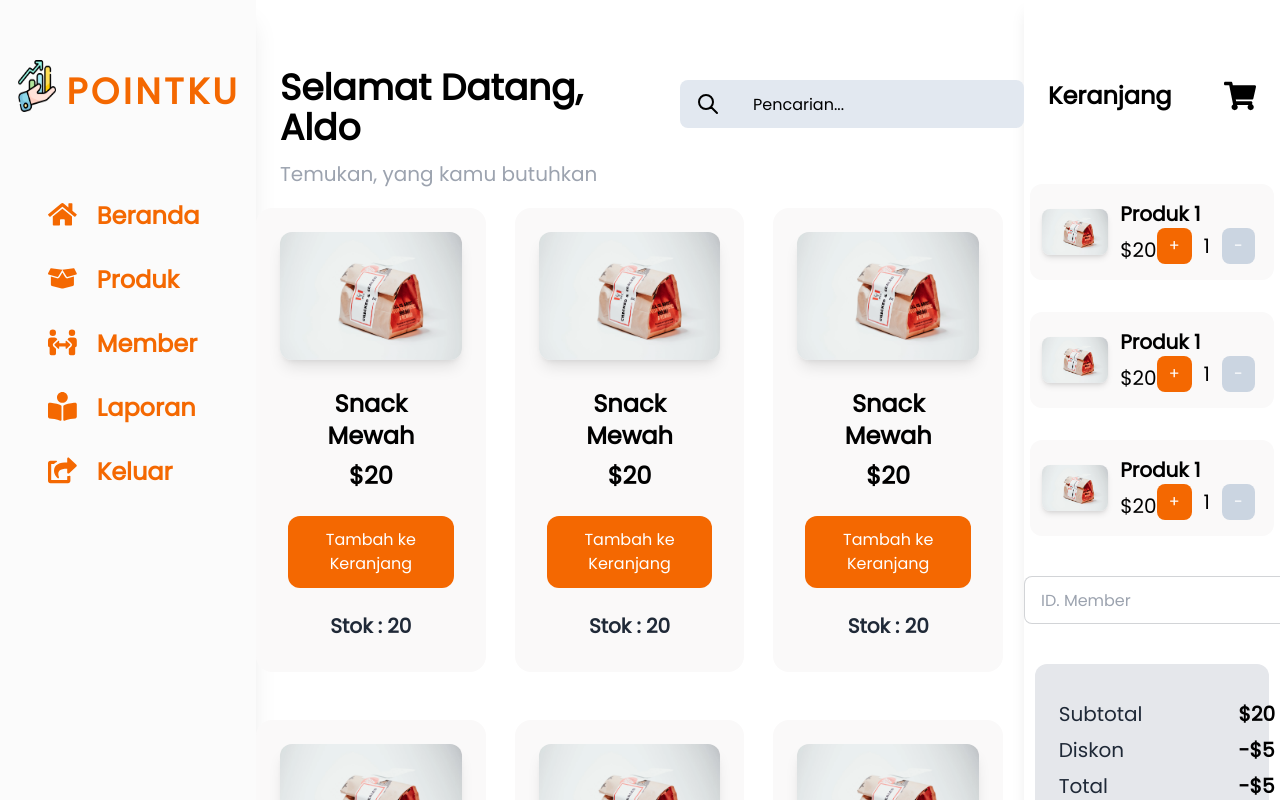
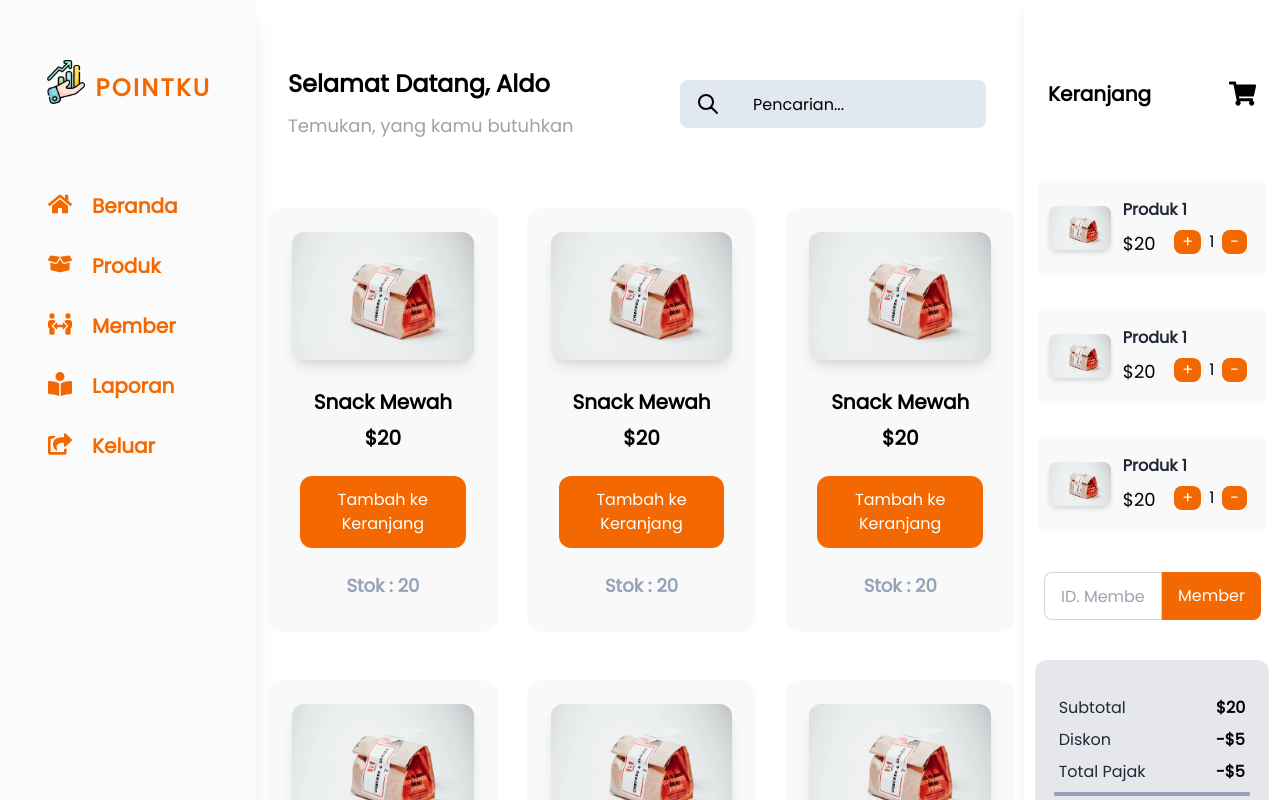
Before and after one commit to agungcahya122/PointKu, a React (Vite) app: page / in a window 1280 px wide. Built offline with nearby package versions, Linux system fonts and the light colour scheme; a web font is replaced by a local one.

Commit message:
style:fix styling size unit

```diff
--- a/src/components/Card.tsx
+++ b/src/components/Card.tsx
@@ -10,10 +10,10 @@ export default function Card() {
           <img src={product1} alt="Shoes" className="rounded-xl shadow-lg" />
         </figure>
         <div className="card-body items-center text-center">
-          <h1 className="card-title text-black font-poppins font-bold -mt-7 text-2xl">
+          <h1 className="card-title text-black font-poppins font-bold -mt-7 text-xl">
             Snack Mewah
           </h1>
-          <h2 className="card-title text-black font-poppins font-bold text-2xl">
+          <h2 className="card-title text-black font-poppins font-bold text-xl">
             $20
           </h2>
           <div className="card-actions">
@@ -24,7 +24,7 @@ export default function Card() {
               className="px-8 rounded-xl text-white py-3 bg-orangeComponent mt-4 hover:bg-orange-900 "
             />
           </div>
-          <p className="text-xl mt-4 font-semibold">Stok : 20</p>
+          <p className="text-lg text-slate-400 mt-4 font-semibold">Stok : 20</p>
         </div>
       </div>
     </>
--- a/src/components/SideNav.tsx
+++ b/src/components/SideNav.tsx
@@ -23,7 +23,7 @@ export default function SideNav() {
         <div className="flex flex-col ">
           <div className="flex flex-row justify-center mt-10">
             <img src={salesLogo} className="w-2/12 mt-5" />
-            <h2 className="mt-8 text-4xl font-extrabold font-poppins text-orangeComponent tracking-widest ml-2">
+            <h2 className="mt-8 text-2xl font-extrabold font-poppins text-orangeComponent tracking-widest ml-2">
               POINTKU
             </h2>
           </div>
@@ -31,44 +31,42 @@ export default function SideNav() {
             <li className="ml-5">
               <CustomButton
                 id="btn-beranda"
-                icon={<FaHome className="w-[1.8rem] h-[1.8rem] mr-5" />}
+                icon={<FaHome className="w-[1.5rem] h-[1.5rem] mr-5" />}
                 label="Beranda"
-                className="text-2xl text-orangeComponent font-poppins font-semibold ml-3 hover:bg-orangeComponent py-2 p-4 w-[80%] hover:text-white flex flex-row hover:rounded-xl"
+                className="text-xl text-orangeComponent font-poppins font-semibold ml-3 hover:bg-orangeComponent py-2 p-4 w-[80%] hover:text-white flex flex-row hover:rounded-xl"
               />
             </li>
 
             <li className="mt-4 ml-5">
               <CustomButton
                 id="btn-produk"
-                icon={<FaBoxOpen className="w-[1.8rem] h-[1.8rem] mr-5" />}
+                icon={<FaBoxOpen className="w-[1.5rem] h-[1.5rem] mr-5" />}
                 label="Produk"
-                className="text-2xl text-orangeComponent font-poppins font-semibold ml-3 hover:bg-orangeComponent py-2 p-4 w-[80%] hover:text-white flex flex-row hover:rounded-xl"
+                className="text-xl text-orangeComponent font-poppins font-semibold ml-3 hover:bg-orangeComponent py-2 p-4 w-[80%] hover:text-white flex flex-row hover:rounded-xl"
               />
             </li>
             <li className="mt-4 ml-5">
               <CustomButton
                 id="btn-member"
-                icon={<FaPeopleArrows className="w-[1.8rem] h-[1.8rem] mr-5" />}
+                icon={<FaPeopleArrows className="w-[1.5rem] h-[1.5rem] mr-5" />}
                 label="Member"
-                className="text-2xl text-orangeComponent font-poppins font-semibold ml-3 hover:bg-orangeComponent py-2 p-4 w-[80%] hover:text-white flex flex-row hover:rounded-xl"
+                className="text-xl text-orangeComponent font-poppins font-semibold ml-3 hover:bg-orangeComponent py-2 p-4 w-[80%] hover:text-white flex flex-row hover:rounded-xl"
               />
-
             </li>
             <li className="mt-4 ml-5">
               <CustomButton
                 id="btn-laporan"
-                icon={<FaBookReader className="w-[1.8rem] h-[1.8rem] mr-5" />}
+                icon={<FaBookReader className="w-[1.5rem] h-[1.5rem] mr-5" />}
                 label="Laporan"
-                className="text-2xl text-orangeComponent font-poppins font-semibold ml-3 hover:bg-orangeComponent py-2 p-4 w-[80%] hover:text-white flex flex-row hover:rounded-xl"
+                className="text-xl text-orangeComponent font-poppins font-semibold ml-3 hover:bg-orangeComponent py-2 p-4 w-[80%] hover:text-white flex flex-row hover:rounded-xl"
               />
-
             </li>
             <li className="mt-4 ml-5">
               <CustomButton
                 id="btn-keluar"
-                icon={<FaShareSquare className="w-[1.8rem] h-[1.8rem] mr-5" />}
+                icon={<FaShareSquare className="w-[1.5rem] h-[1.5rem] mr-5" />}
                 label="Keluar"
-                className="text-2xl text-orangeComponent font-poppins font-semibold ml-3 hover:bg-orangeComponent py-2 p-4 w-[80%] hover:text-white flex flex-row hover:rounded-xl"
+                className="text-xl text-orangeComponent font-poppins font-semibold ml-3 hover:bg-orangeComponent py-2 p-4 w-[80%] hover:text-white flex flex-row hover:rounded-xl"
               />
             </li>
           </ul>
@@ -80,7 +78,7 @@ export default function SideNav() {
                   <h1 className="text-xl font-poppins font-semibold text-black mt-3">
                     Aldo Barrado
                   </h1>
-                  <p className="text-md font-poppins font-semibold text-grey">
+                  <p className="text-md text-slate-400 font-poppins font-semibold text-grey">
                     Tenant
                   </p>
                   <Link to="/profile">
@@ -90,7 +88,7 @@ export default function SideNav() {
                       className="px-6 py-2 bg-gray-200 text-black font-normal rounded-xl mt-3 hover:bg-black hover:text-white"
                     />
                   </Link>
-                  <p className="mt-5 font-poppins font-semibold text-lg">
+                  <p className="mt-5 font-poppins font-semibold text-lg text-slate-400">
                     @2023 Pointku App
                   </p>
                 </div>
--- a/src/pages/Home.tsx
+++ b/src/pages/Home.tsx
@@ -32,10 +32,10 @@ const Content = () => {
       <div className="flex flex-col w-full">
         <div className="flex flex-row h-[8rem] mt-10">
           <div className="flex-1 ">
-            <h1 className="text-4xl font-poppins text-black font-bold mt-7 ml-6">
+            <h1 className="text-2xl font-poppins text-black font-bold mt-7 ml-8">
               Selamat Datang, Aldo
             </h1>
-            <p className="mt-3 text-gray-400 text-xl ml-6">
+            <p className="mt-3 text-gray-400 text-lg ml-8">
               Temukan, yang kamu butuhkan
             </p>
           </div>
@@ -61,14 +61,14 @@ const Content = () => {
                 <input
                   type="text"
                   placeholder="Pencarian..."
-                  className="input bg-slate-200  placeholder-black w-[75%]"
+                  className="input bg-slate-200  placeholder-black w-[65%]"
                 />
               </div>
               <div></div>
             </div>
           </div>
         </div>
-        <div className="w-full min-h-screen mt-10">
+        <div className="w-full min-h-screen mt-10 ml-3">
           <div className="grid grid-cols-3 gap-2">
             <div>
               <Card />
@@ -106,44 +106,44 @@ const Keranjang = () => {
     <>
       <div className="flex flex-col w-full min-h-screen shadow-lg">
         <div className="flex flex-row mt-20 justify-between">
-          <h2 className="text-2xl text-black font-poppins font-semibold ml-6">
+          <h2 className="text-xl text-black font-poppins font-semibold ml-6">
             Keranjang
           </h2>
-          <FaShoppingCart className="text-black w-[2rem] h-[2rem] mr-6 border-1 border-gray-500" />
+          <FaShoppingCart className="text-black w-[1.7rem] h-[1.7rem] mr-6 border-1 border-gray-500" />
         </div>
         <div className="mt-10">
           <CardKeranjang />
           <CardKeranjang />
           <CardKeranjang />
         </div>
-        <div className="form-control mx-auto mt-10">
-          <label className="input-group">
+        <div className="form-control ml-5 mt-10">
+          <label className="input-group ">
             <input
               type="text"
               placeholder="ID. Member"
-              className="input input-bordered border-1 bg-white"
+              className="input input-bordered border-1 bg-white w-6/12 "
             />
             <span className="bg-orangeComponent text-white">Member</span>
           </label>
         </div>
         <div className="w-11/12 h-[15rem] bg-gray-200 mx-auto rounded-xl mt-10 flex flex-row">
           <div className="flex-1 ">
-            <h1 className="ml-6 text-xl mt-9">Subtotal</h1>
-            <h1 className="ml-6 text-xl mt-2">Diskon</h1>
-            <h1 className="ml-6 text-xl mt-2">Total Pajak</h1>
+            <h1 className="ml-6 text-md mt-9">Subtotal</h1>
+            <h1 className="ml-6 text-md mt-2">Diskon</h1>
+            <h1 className="ml-6 text-md mt-2">Total Pajak</h1>
             <hr className="w-10/12 border-2 border-slate-400 float-right mt-2" />
-            <h1 className="ml-6 text-xl mt-6 font-bold">Total Jumlah</h1>
+            <h1 className="ml-6 text-md mt-6 font-bold ">Total Jumlah</h1>
           </div>
           <div className="flex-1">
-            <h1 className="ml-24 text-xl mt-9 text-black font-semibold">$20</h1>
-            <h1 className="ml-24 text-xl mt-2 text-black font-semibold">-$5</h1>
-            <h1 className="ml-24 text-xl mt-2 text-black font-semibold">-$5</h1>
+            <h1 className="ml-16 text-md mt-9 text-black font-semibold">$20</h1>
+            <h1 className="ml-16 text-md mt-2 text-black font-semibold">-$5</h1>
+            <h1 className="ml-16 text-md mt-2 text-black font-semibold">-$5</h1>
             <hr className="w-10/12 border-2  border-slate-400 float-left mt-2" />
-            <h1 className="ml-24 text-xl mt-6 text-black font-bold">$10</h1>
+            <h1 className="ml-16 text-md mt-6 text-black font-bold">$10</h1>
           </div>
         </div>
 
-        <div className="form-control w-full max-w-xs mx-auto mt-10">
+        <div className="form-control w-10/12 mx-auto mt-10">
           <label className="label">
             <span className="label-text text-black">Metode Pembayaran</span>
           </label>
@@ -161,7 +161,7 @@ const Keranjang = () => {
             id="btn-continuePayment"
             label="Lanjutkan Pembayaran"
             onClick={{}}
-            className="py-3 bg-orangeComponent text-white px-8 rounded-2xl hover:bg-orange-700"
+            className="py-3 bg-orangeComponent text-white px-6 rounded-2xl hover:bg-orange-700"
           />
         </div>
       </div>
@@ -181,30 +181,30 @@ const CardKeranjang = () => {
   }
   return (
     <>
-      <div className="flex flex-row h-[6rem] items-center justify-center mt-8 p-3 w-[95%] bg-bgCard mx-auto rounded-xl">
+      <div className="flex flex-row h-[6rem] items-center justify-center mt-8 p-3 w-[90%] bg-bgCard mx-auto rounded-xl">
         <div className=" w-[30%]">
           <img src={product1} className="rounded-lg shadow-md" />
         </div>
         <div className=" w-[70%] ">
-          <h1 className="text-xl text-black font-poppins font-semibold ml-3">
+          <h1 className="text-lgtext-black font-poppins font-semibold ml-3">
             Produk 1
           </h1>
           <div className="flex flex-row justify-between">
-            <h2 className="text-xl text-black mt-2 ml-3">$20</h2>
-            <div className="flex flex-row mr-2">
+            <h2 className="text-lg text-black mt-2 ml-3">$20</h2>
+            <div className="flex flex-row mr-2 mt-2">
               <CustomButton
                 id="btn-add"
                 label="+"
                 onClick={addProduct}
-                className="px-3 py-1 bg-orangeComponent text-white rounded-lg"
+                className="text-white bg-orangeComponent h-[1.5rem] px-2 rounded-lg mr-2"
               />
-              <p className="ml-3 text-xl text-black mt-1">{count}</p>
+              <p className=" text-md       text-black ">{count}</p>
               {count === 1 ? (
                 <CustomButton
                   id="btn-add"
                   label="-"
                   onClick={decProduct}
-                  className="px-3 py-1 bg-slate-300 text-white rounded-lg ml-3"
+                  className="text-white bg-orangeComponent h-[1.5rem] px-2 rounded-lg ml-2"
                   disabled
                 />
               ) : (
@@ -212,7 +212,7 @@ const CardKeranjang = () => {
                   id="btn-add"
                   label="-"
                   onClick={decProduct}
-                  className="px-3 py-1 bg-orangeComponent text-white rounded-lg ml-3"
+                  className="text-white bg-orangeComponent h-[1.5rem] px-2 rounded-lg ml-2"
                 />
               )}
             </div>
```
Also changed, not shown: src/pages/ListMember.tsx (+198 -7 lines), src/pages/Profile.tsx (+5 -5 lines), src/routes/App.tsx (+9 -1 lines).
